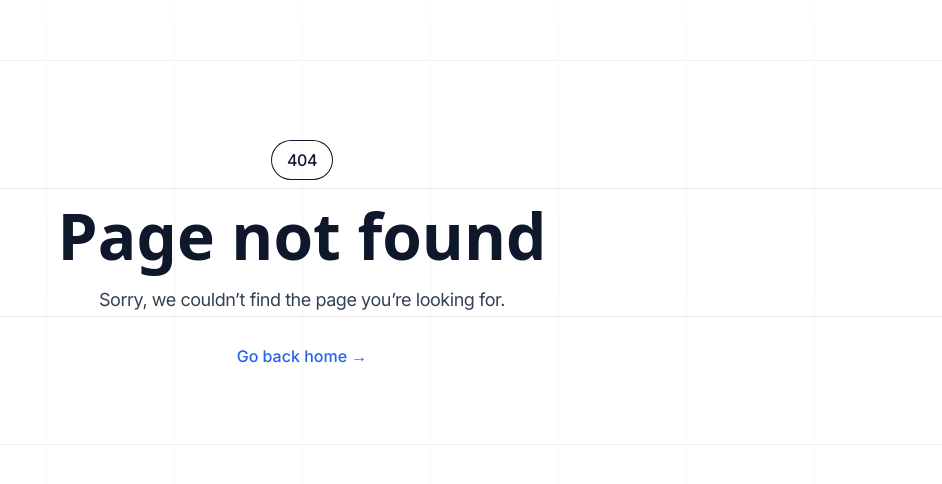
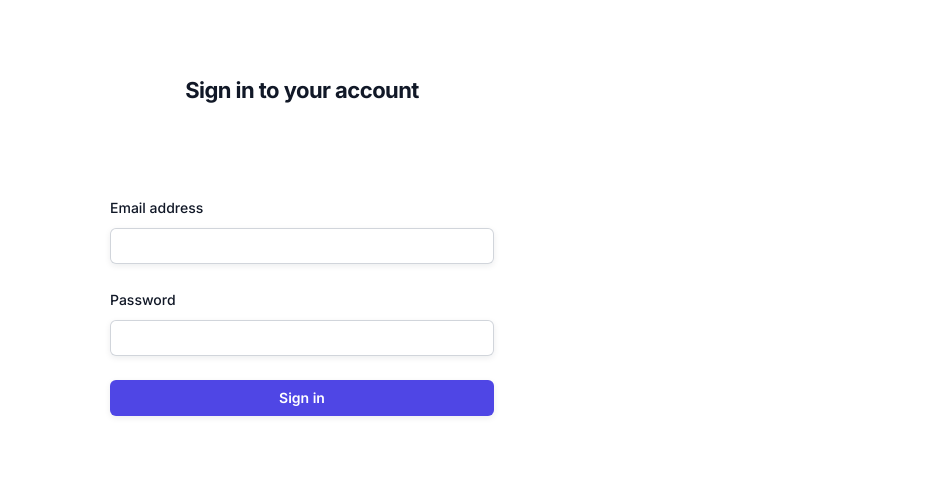
Before and after one commit to shonhartman/mobility-blueprint, a Next.js app: page /sign-in in a window 1280 px wide. Before the commit this address had no page. Shown: the part 144-628 px from the top of the page, without its empty margins (338-1280 px from the left). Built offline with nearby package versions, Linux system fonts and the light colour scheme; no server answers; a web font is replaced by a local one.

Commit message:
feat: logs exercise data to user

```diff
--- /dev/null
+++ b/services/database.ts
@@ -0,0 +1,37 @@
+import { getDatabase, ref, set, get, child } from "firebase/database";
+import { app } from './firebase';
+import { getAuth } from "firebase/auth";
+
+const db = getDatabase(app);
+const auth = getAuth(app);
+
+export const saveExerciseData = async (exerciseId: number) => {
+  const user = auth.currentUser;
+  if (!user) {
+    throw new Error("No user is signed in");
+  }
+
+  const currentDate = new Date().toISOString();
+  const exerciseData = {
+    exerciseId,
+    date: currentDate
+  };
+
+  await set(ref(db, `users/${user.uid}/exercises/${exerciseId}`), exerciseData);
+};
+
+export const getExerciseData = async () => {
+  const user = auth.currentUser;
+  if (!user) {
+    throw new Error("No user is signed in");
+  }
+
+  const dbRef = ref(db);
+  const snapshot = await get(child(dbRef, `users/${user.uid}/exercises`));
+
+  if (snapshot.exists()) {
+    return Object.values(snapshot.val());
+  } else {
+    return [];
+  }
+};
--- a/src/app/layout.tsx
+++ b/src/app/layout.tsx
@@ -1,6 +1,7 @@
 import { type Metadata } from 'next'
 import { Inter } from 'next/font/google'
 import clsx from 'clsx'
+import { AuthProvider } from '@/components/auth/AuthContext'
 
 import '@/styles/tailwind.css'
 
@@ -40,7 +41,9 @@ export default function RootLayout({
           href="https://api.fontshare.com/v2/css?f[]=cabinet-grotesk@800,500,700&display=swap"
         />
       </head>
-      <body className="flex min-h-full flex-col">{children}</body>
+      <body className="flex min-h-full flex-col">
+        <AuthProvider>{children}</AuthProvider>
+      </body>
     </html>
   )
 }
--- /dev/null
+++ b/src/app/sign-in/page.tsx
@@ -0,0 +1,7 @@
+import SignIn from "@/components/auth/SignIn";
+
+export default function SignInPage() {
+    return (
+        <SignIn />
+    )
+}
--- a/src/components/Exercises.tsx
+++ b/src/components/Exercises.tsx
@@ -4,6 +4,9 @@ import Image, { type ImageProps } from 'next/image'
 import { Container } from '@/components/Container'
 import { useState, useEffect } from 'react';
 import HomeButton from './HomeButton';
+import { useAuth } from './auth/AuthContext';
+import { saveExerciseData, getExerciseData } from '../../services/database';
+import { log } from 'console';
 
 type ExerciseType = {
   name: string;
@@ -43,29 +46,45 @@ function Exercise({
 
 export function Exercises({ data }: ExercisesProps) {
   const [finishedExercises, setFinishedExercises] = useState<{ exerciseId: number, date: string }[]>([]);
+  const { user } = useAuth(); // Get the current user from AuthContext
+  console.log(user);
 
   useEffect(() => {
-    const storedExercises = localStorage.getItem('finishedExercises');
-    if (storedExercises) {
-      const parsedExercises = JSON.parse(storedExercises);
-      const tenSecondsAgo = new Date();
-      tenSecondsAgo.setSeconds(tenSecondsAgo.getSeconds() - 10);
+    const fetchExercises = async () => {
+      if (user) {
+        try {
+          const exercises = await getExerciseData();
+          const oneMonthAgo = new Date();
+          oneMonthAgo.setMonth(oneMonthAgo.getMonth() - 1);
 
-      const validExercises = parsedExercises.filter((exercise: { date: string }) => {
-        const finishDate = new Date(exercise.date);
-        return finishDate >= tenSecondsAgo;
-      });
+          const validExercises = exercises.filter((exercise: { date: string }) => {
+            const finishDate = new Date(exercise.date);
+            return finishDate >= oneMonthAgo;
+          });
 
-      setFinishedExercises(validExercises);
-      localStorage.setItem('finishedExercises', JSON.stringify(validExercises));
+          setFinishedExercises(validExercises);
+        } catch (error) {
+          console.error("Error fetching exercise data:", error);
+        }
+      }
+    };
+
+    fetchExercises();
+  }, [user]);
+
+  const handleExerciseClick = async (exerciseId: number) => {
+    if (user) {
+      try {
+        await saveExerciseData(exerciseId);
+        const updatedExercises = await getExerciseData();
+        setFinishedExercises(updatedExercises);
+      } catch (error) {
+        console.error("Error saving exercise data:", error);
+      }
+    } else {
+      console.log("User not signed in");
+      // You might want to redirect to sign-in page or show a message
     }
-  }, []);
-
-  const handleExerciseClick = (exerciseId: number) => {
-    const currentDate = new Date().toISOString();
-    const newFinishedExercises = [...finishedExercises, { exerciseId, date: currentDate }];
-    setFinishedExercises(newFinishedExercises);
-    localStorage.setItem('finishedExercises', JSON.stringify(newFinishedExercises));
   };
 
   const isExerciseFinished = (exerciseId: number) => {
@@ -76,14 +95,7 @@ export function Exercises({ data }: ExercisesProps) {
     const oneMonthAgo = new Date();
     oneMonthAgo.setMonth(oneMonthAgo.getMonth() - 1);
 
-    // Test case
-    // const tenSecondsAgo = new Date();
-    // tenSecondsAgo.setSeconds(tenSecondsAgo.getSeconds() - 10);
-    // const isFinished = finishDate >= tenSecondsAgo;
-
-    const isFinished = finishDate >= oneMonthAgo;
-
-    return isFinished;
+    return finishDate >= oneMonthAgo;
   };
 
   return (
--- /dev/null
+++ b/src/components/auth/AuthContext.tsx
@@ -0,0 +1,35 @@
+'use client';
+
+import React, { createContext, useContext, useState, useEffect } from 'react';
+import { getAuth, onAuthStateChanged, User } from 'firebase/auth';
+import { app } from '../../../services/firebase';
+
+interface AuthContextType {
+  user: User | null;
+  loading: boolean;
+}
+
+const AuthContext = createContext<AuthContextType>({ user: null, loading: true });
+
+export const useAuth = () => useContext(AuthContext);
+
+export const AuthProvider: React.FC<{ children: React.ReactNode }> = ({ children }) => {
+  const [user, setUser] = useState<User | null>(null);
+  const [loading, setLoading] = useState(true);
+  const auth = getAuth(app);
+
+  useEffect(() => {
+    const unsubscribe = onAuthStateChanged(auth, (user) => {
+      setUser(user);
+      setLoading(false);
+    });
+
+    return () => unsubscribe();
+  }, [auth]);
+
+  return (
+    <AuthContext.Provider value={{ user, loading }}>
+      {children}
+    </AuthContext.Provider>
+  );
+};
--- /dev/null
+++ b/src/components/auth/SignIn.tsx
@@ -0,0 +1,115 @@
+'use client';
+import { useState } from 'react';
+import { getAuth, signInWithEmailAndPassword } from "firebase/auth";
+import { app } from '../../../services/firebase';
+
+const auth = getAuth(app);
+
+export default function SignIn() {
+    const [email, setEmail] = useState('');
+    const [password, setPassword] = useState('');
+    const [error, setError] = useState('');
+    const [success, setSuccess] = useState(false);
+
+    const handleSubmit = async (e: React.FormEvent<HTMLFormElement>) => {
+        e.preventDefault();
+        setError('');
+        setSuccess(false);
+
+        if (!email || !password) {
+            setError("Please enter both email and password");
+            return;
+        }
+
+        try {
+            await signInWithEmailAndPassword(auth, email, password);
+            setSuccess(true);
+            // Clear form fields after successful sign-in
+            setEmail('');
+            setPassword('');
+        } catch (error: unknown) {
+            if (error instanceof Error) {
+                console.error("Sign-in error:", error);
+                if ('code' in error && typeof error.code === 'string') {
+                    if (error.code === 'auth/user-not-found' || error.code === 'auth/wrong-password') {
+                        setError("Invalid email or password");
+                    } else {
+                        setError(error.message);
+                    }
+                } else {
+                    setError("An unexpected error occurred");
+                }
+            } else {
+                setError("An unexpected error occurred");
+            }
+        }
+    };
+
+    return (
+        <div className="flex min-h-full flex-1 flex-col justify-center py-12 sm:px-6 lg:px-8">
+            <div className="sm:mx-auto sm:w-full sm:max-w-md">
+                <h2 className="mt-6 text-center text-2xl font-bold leading-9 tracking-tight text-gray-900">
+                    Sign in to your account
+                </h2>
+            </div>
+
+            <div className="mt-10 sm:mx-auto sm:w-full sm:max-w-[480px]">
+                <div className="bg-white px-6 py-12 shadow sm:rounded-lg sm:px-12">
+                    {success && (
+                        <div className="p-4 mb-4 text-sm text-green-800 rounded-lg bg-green-50" role="alert">
+                            <span className="font-medium">Success!</span> You have been signed in.
+                        </div>
+                    )}
+                    <form onSubmit={handleSubmit} className="space-y-6">
+                        <div>
+                            <label htmlFor="email" className="block text-sm font-medium leading-6 text-gray-900">
+                                Email address
+                            </label>
+                            <div className="mt-2">
+                                <input
+                                    id="email"
+                                    name="email"
+                                    type="email"
+                                    autoComplete="email"
+                                    required
+                                    value={email}
+                                    onChange={(e) => setEmail(e.target.value)}
+                                    className="block w-full rounded-md border-0 py-1.5 text-gray-900 shadow-sm ring-1 ring-inset ring-gray-300 placeholder:text-gray-400 focus:ring-2 focus:ring-inset focus:ring-indigo-600 sm:text-sm sm:leading-6"
+                                />
+                            </div>
+                        </div>
+
+                        <div>
+                            <label htmlFor="password" className="block text-sm font-medium leading-6 text-gray-900">
+                                Password
+                            </label>
+                            <div className="mt-2">
+                                <input
+                                    id="password"
+                                    name="password"
+                                    type="password"
+                                    autoComplete="current-password"
+                                    required
+                                    value={password}
+                                    onChange={(e) => setPassword(e.target.value)}
+                                    className="block w-full rounded-md border-0 py-1.5 text-gray-900 shadow-sm ring-1 ring-inset ring-gray-300 placeholder:text-gray-400 focus:ring-2 focus:ring-inset focus:ring-indigo-600 sm:text-sm sm:leading-6"
+                                />
+                            </div>
+                        </div>
+
+                        {error && <p className="text-red-500 text-sm">{error}</p>}
+
+                        <div>
+                            <button
+                                type="submit"
+                                className="flex w-full justify-center rounded-md bg-indigo-600 px-3 py-1.5 text-sm font-semibold leading-6 text-white shadow-sm hover:bg-indigo-500 focus-visible:outline focus-visible:outline-2 focus-visible:outline-offset-2 focus-visible:outline-indigo-600"
+                            >
+                                Sign in
+                            </button>
+                        </div>
+                    </form>
+                </div>
+            </div>
+        </div>
+    );
+}
```
